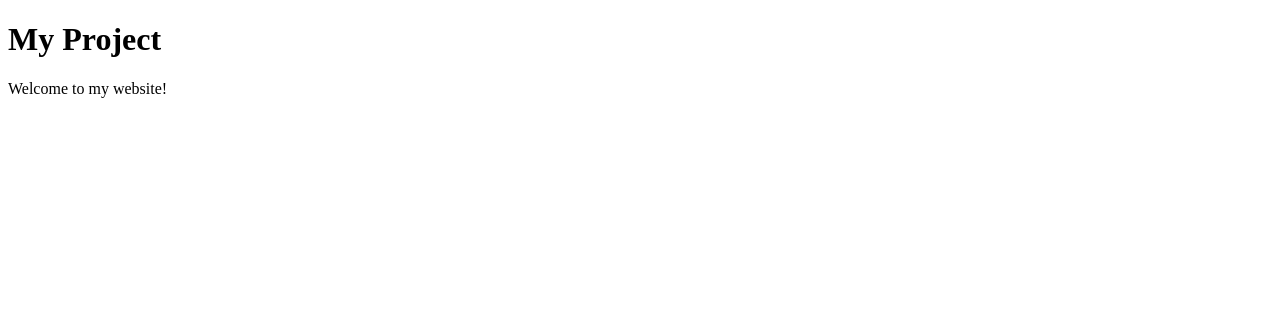
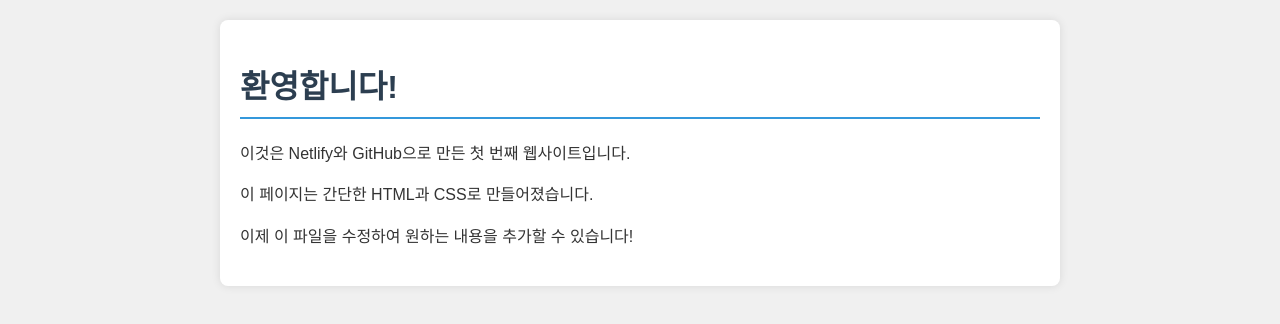
Before and after one commit to sang-su0916/Valuation-of-goodwill, a plain HTML site: page index.html in a window 1280 px wide. Drawn offline with Linux system fonts and the light colour scheme.

Commit message:
Update index.html

```diff
--- a/index.html
+++ b/index.html
@@ -1,10 +1,39 @@
 <!DOCTYPE html>
 <html>
   <head>
-    <title>My Project</title>
+    <title>My First Website</title>
+    <style>
+      body {
+        font-family: Arial, sans-serif;
+        margin: 0;
+        padding: 20px;
+        background-color: #f0f0f0;
+        color: #333;
+      }
+      .container {
+        max-width: 800px;
+        margin: 0 auto;
+        background-color: white;
+        padding: 20px;
+        border-radius: 8px;
+        box-shadow: 0 0 10px rgba(0,0,0,0.1);
+      }
+      h1 {
+        color: #2c3e50;
+        border-bottom: 2px solid #3498db;
+        padding-bottom: 10px;
+      }
+      p {
+        line-height: 1.6;
+      }
+    </style>
   </head>
   <body>
-    <h1>My Project</h1>
-    <p>Welcome to my website!</p>
+    <div class="container">
+      <h1>환영합니다!</h1>
+      <p>이것은 Netlify와 GitHub으로 만든 첫 번째 웹사이트입니다.</p>
+      <p>이 페이지는 간단한 HTML과 CSS로 만들어졌습니다.</p>
+      <p>이제 이 파일을 수정하여 원하는 내용을 추가할 수 있습니다!</p>
+    </div>
   </body>
 </html>
```
